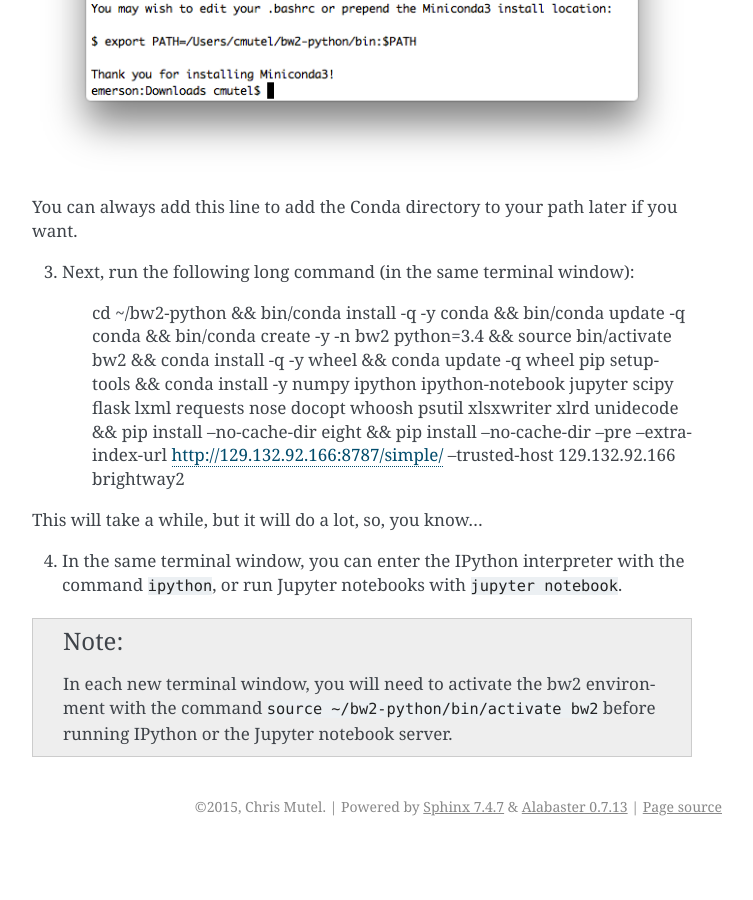
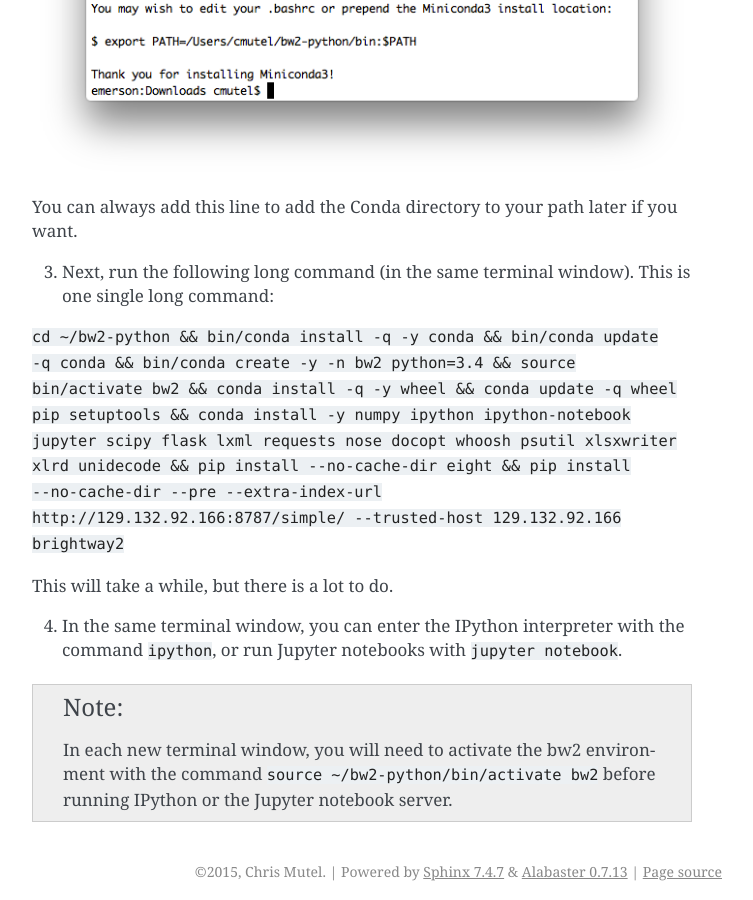
Before and after one commit to brightway-lca/brightway2, a Sphinx documentation site: the page built from docs/installation.rst, in a window 1280 px wide and 900 px high, scrolled down 6443 px. Shown: the whole window, without its empty margins (388-1141 px from the left). Built offline with Sphinx 7.4.7, drawn with Linux system fonts in a browser that asks for light colours; before the commit the page ends 7289 px from its top, so only the background shows below that.

Commit message:
Get quoting right

```diff
--- a/docs/conf.py
+++ b/docs/conf.py
@@ -132,7 +132,7 @@
 
 # If true, SmartyPants will be used to convert quotes and dashes to
 # typographically correct entities.
-#html_use_smartypants = True
+# html_use_smartypants = False
 
 # Custom sidebar templates, maps document names to template names.
 #html_sidebars = {}
--- a/docs/installation.rst
+++ b/docs/installation.rst
@@ -146,11 +146,11 @@
 
 You can always add this line to add the Conda directory to your path later if you want.
 
-3. Next, run the following long command (in the same terminal window):
+3. Next, run the following long command (in the same terminal window). This is one single long command:
 
-    cd ~/bw2-python && bin/conda install -q -y conda && bin/conda update -q conda && bin/conda create -y -n bw2 python=3.4 && source bin/activate bw2 && conda install -q -y wheel && conda update -q wheel pip setuptools && conda install -y numpy ipython ipython-notebook jupyter scipy flask lxml requests nose docopt whoosh psutil xlsxwriter xlrd unidecode && pip install --no-cache-dir eight && pip install --no-cache-dir --pre --extra-index-url http://129.132.92.166:8787/simple/ --trusted-host 129.132.92.166 brightway2
+``cd ~/bw2-python && bin/conda install -q -y conda && bin/conda update -q conda && bin/conda create -y -n bw2 python=3.4 && source bin/activate bw2 && conda install -q -y wheel && conda update -q wheel pip setuptools && conda install -y numpy ipython ipython-notebook jupyter scipy flask lxml requests nose docopt whoosh psutil xlsxwriter xlrd unidecode && pip install --no-cache-dir eight && pip install --no-cache-dir --pre --extra-index-url http://129.132.92.166:8787/simple/ --trusted-host 129.132.92.166 brightway2``
 
-This will take a while, but it will do a lot, so, you know...
+This will take a while, but there is a lot to do.
 
 4. In the same terminal window, you can enter the IPython interpreter with the command ``ipython``, or run Jupyter notebooks with ``jupyter notebook``.
 
```
